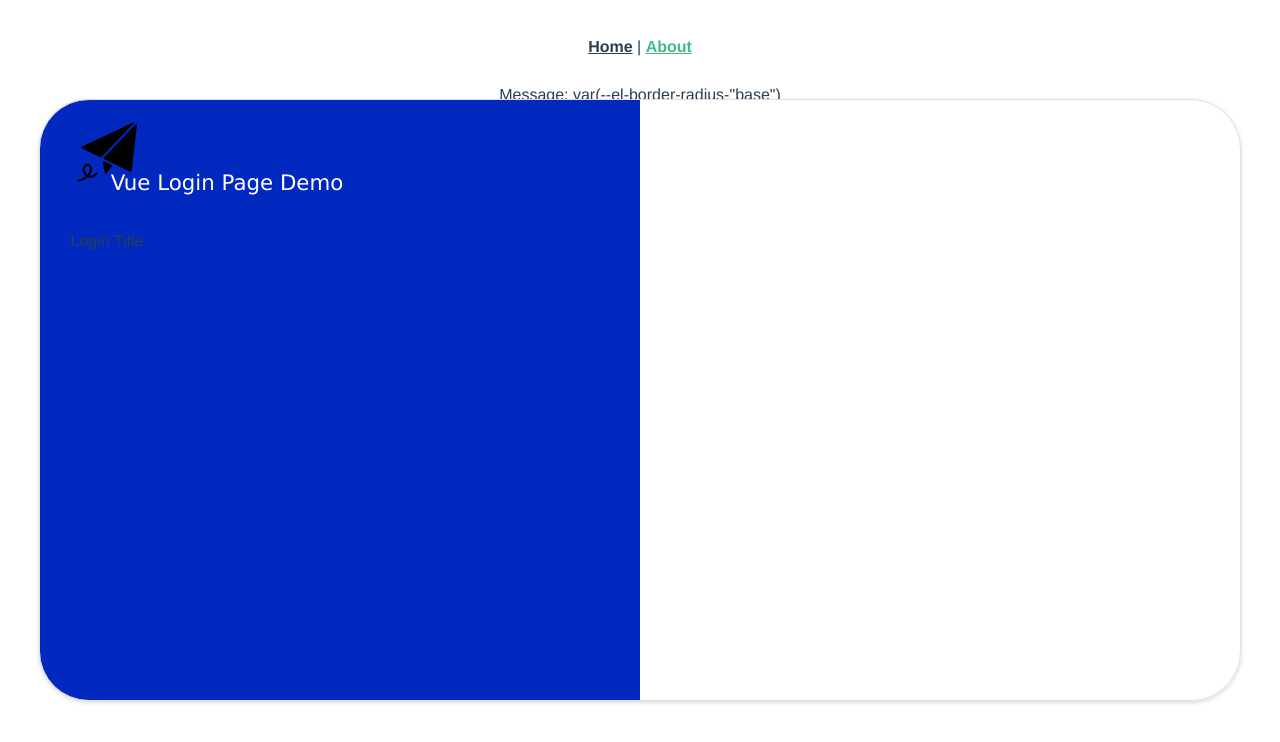
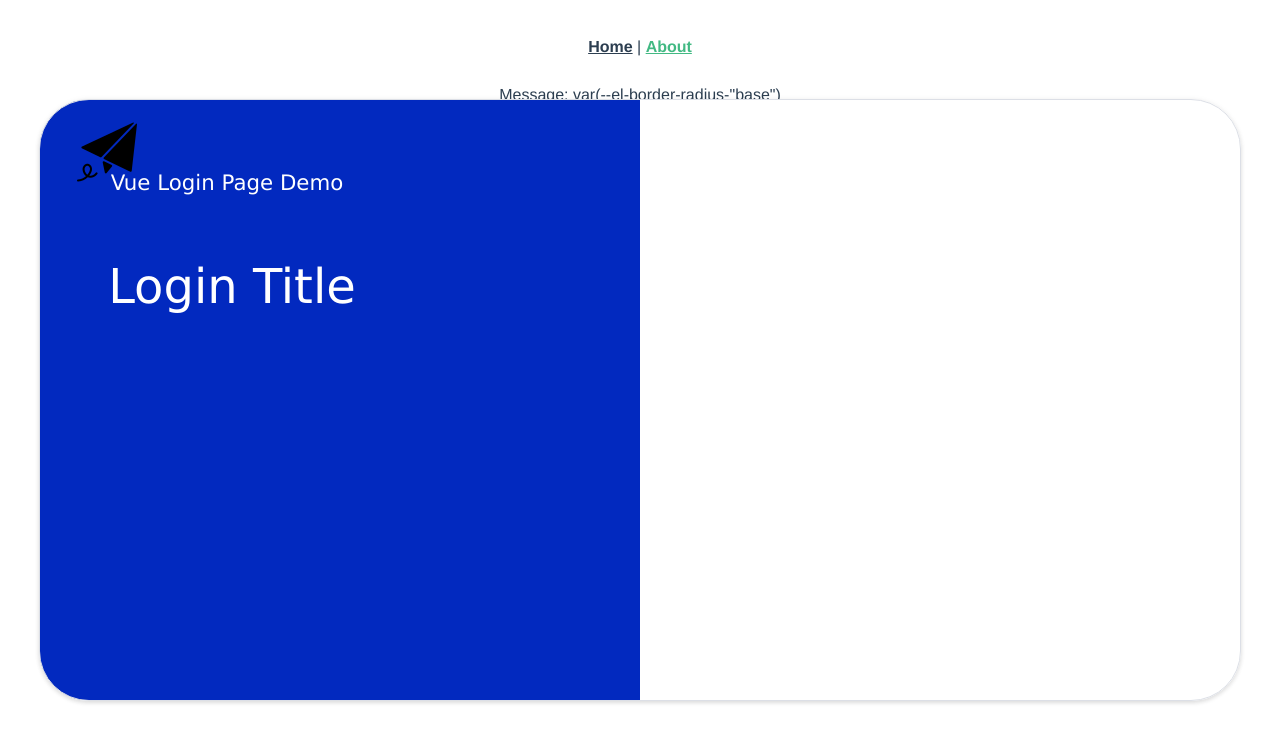
Before and after one commit to crazychucky/vue_login, a Vue app: page /about in a window 1280 px wide. Shown: the top 742 px of the page. Built offline with nearby package versions, Linux system fonts and the light colour scheme.

Commit message:
chore:update

```diff
--- a/src/views/AboutView.vue
+++ b/src/views/AboutView.vue
@@ -12,7 +12,7 @@
 
     <!-- left content -->
     <div class="intro">
-      <p>Login Title</p>
+      <p class="intro_title">               Login Title</p>
     </div>
   </div>
 </template>
@@ -62,4 +62,11 @@ import { ref } from 'vue'
   margin-top: 100;
   /* padding-top: 200; */
 }
+
+.intro_title {
+  font-size: 36pt;
+  color:white;
+  text-indent:250px;
+  font-family:"Lucida Sans Unicode", "Lucida Grande", sans-serif;
+}
 </style>
```
